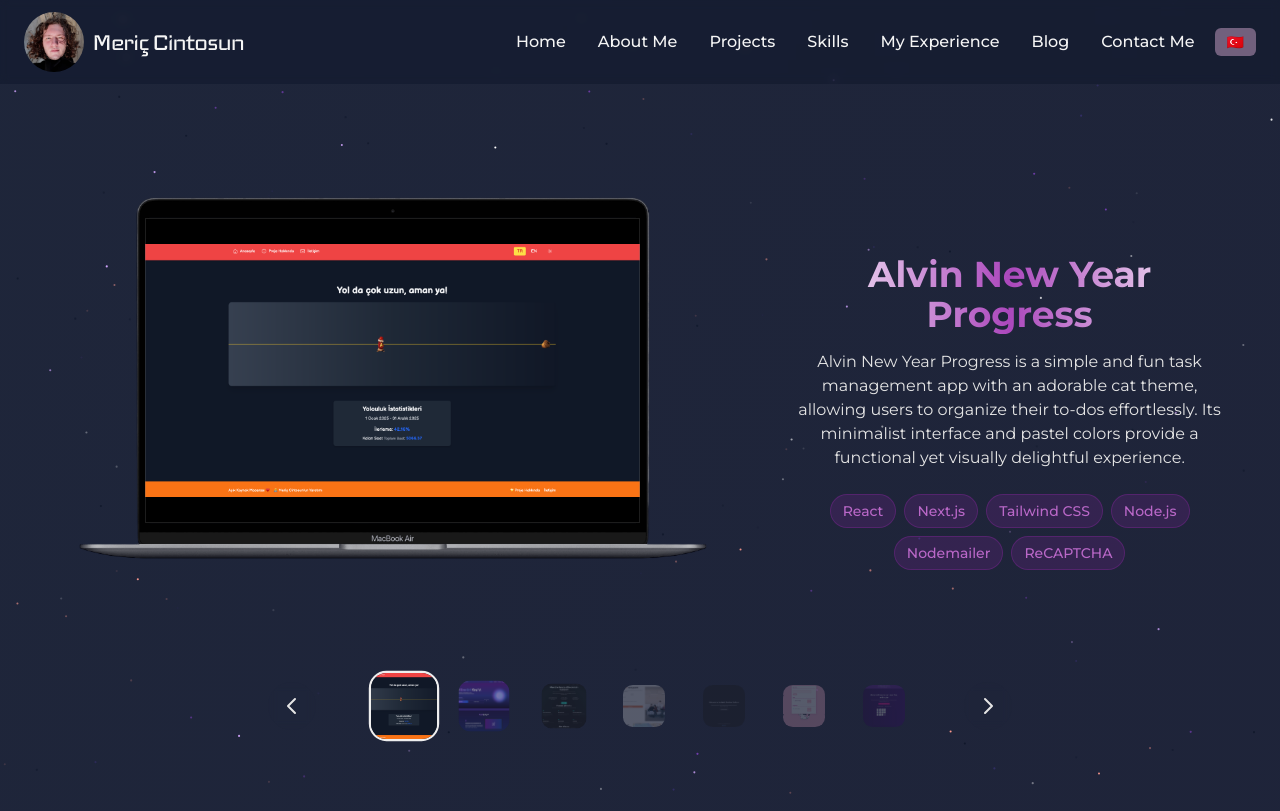
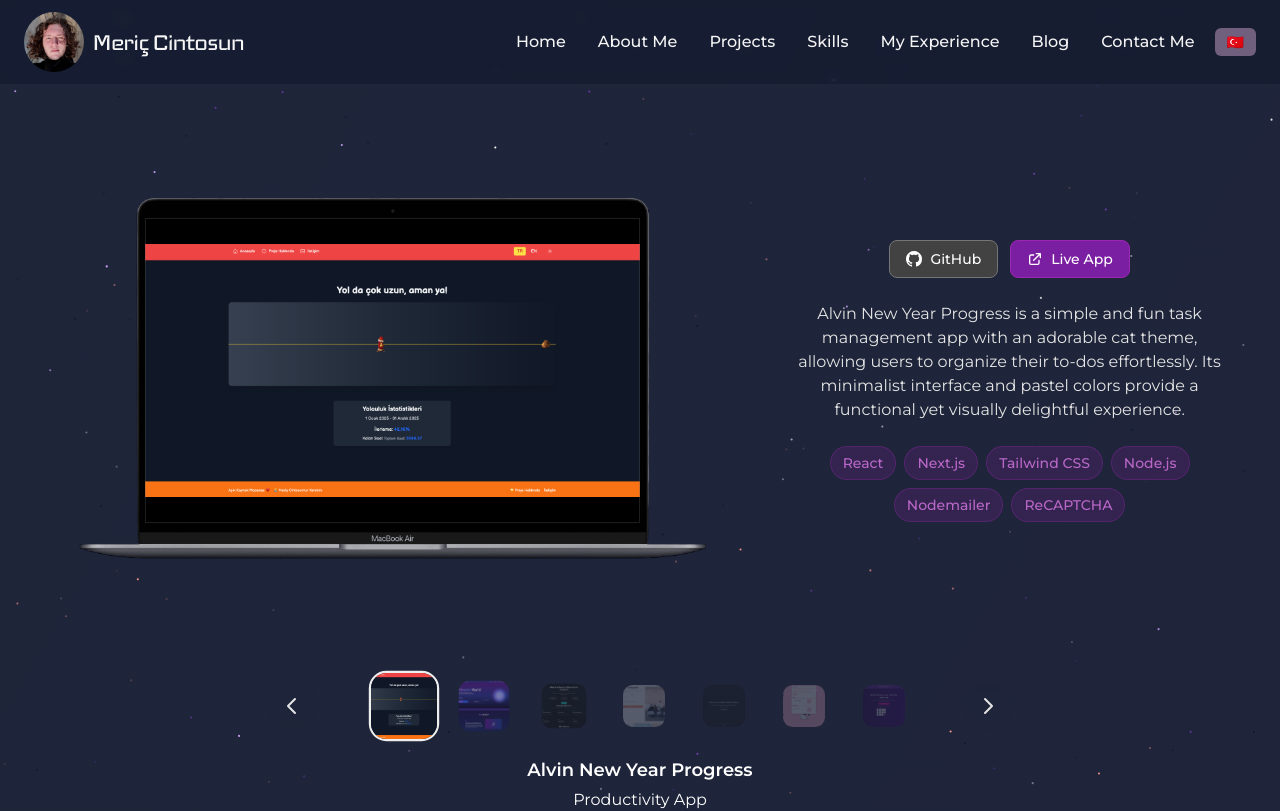
Before and after one commit to mericcintosun/meric-cintosun-portfolio, a Next.js app: page /projects in a window 1280 px wide. Shown: the top 811 px of the page. Built offline with nearby package versions, Linux system fonts and the light colour scheme.

Commit message:
added-new-project

```diff
--- a/src/app/projects/page.js
+++ b/src/app/projects/page.js
@@ -14,6 +14,9 @@ export default function Projects() {
     {
       title: t("alvinTitle"),
       description: t("alvinDesc"),
+      category: "Productivity App",
+      github: "https://github.com/mericcintosun/alvin-newyear-progress",
+      website: "https://alvin-newyear-progress.vercel.app/",
       technologies: [
         "React",
         "Next.js",
@@ -26,6 +29,9 @@ export default function Projects() {
     {
       title: t("aurascendTitle"),
       description: t("aurascendDesc"),
+      category: "Emotion AI",
+      github: "https://github.com/mericcintosun/aurascend",
+      website: "https://aurascend.vercel.app/",
       technologies: [
         "React",
         "Next.js",
@@ -37,6 +43,9 @@ export default function Projects() {
     {
       title: t("axisTitle"),
       description: t("axisDesc"),
+      category: "AI Assistant",
+      github: "https://github.com/mericcintosun/Xperience-hackathon-axis",
+      website: "https://axis-ai.vercel.app/",
       technologies: [
         "React",
         "Next.js",
@@ -49,6 +58,9 @@ export default function Projects() {
     {
       title: t("mediaAgencyTitle"),
       description: t("mediaAgencyDesc"),
+      category: "Website",
+      github: "https://github.com/mericcintosun/digital-agency-blog-website",
+      website: null,
       technologies: [
         "React",
         "Next.js",
@@ -61,6 +73,9 @@ export default function Projects() {
     {
       title: t("eduflowTitle"),
       description: t("eduflowDesc"),
+      category: "Education App",
+      github: "https://github.com/alperenbekci/eduflow",
+      website: "https://eduflow-tan.vercel.app/",
       technologies: [
         "React",
         "Next.js",
@@ -72,11 +87,17 @@ export default function Projects() {
     {
       title: t("kittyTodoTitle"),
       description: t("kittyTodoDesc"),
+      category: "Productivity App",
+      github: "https://github.com/mericcintosun/react-todolist-app/tree/main",
+      website: "https://react-todolist-app-psi.vercel.app/",
       technologies: ["React", "Tailwind CSS", "Local Storage"],
     },
     {
       title: t("makeCloneTitle"),
       description: t("makeCloneDesc"),
+      category: "Automation Tool",
+      github: "https://vercel.com/mericcintosun/make-clone",
+      website: "https://make-clone.vercel.app/",
       technologies: [
         "Next.js",
         "TailwindCSS",
@@ -88,11 +109,17 @@ export default function Projects() {
     {
       title: t("newsTrackerTitle"),
       description: t("newsTrackerDesc"),
+      category: "News App",
+      github: "https://github.com/mericcintosun/news-tracker-frontend-task/",
+      website: "https://news-tracker-frontend-task.vercel.app/",
       technologies: ["React", "Next.js", "Chart.js", "Web Notification API"],
     },
     {
       title: t("nonoTitle"),
       description: t("nonoDesc"),
+      category: "Puzzle Game",
+      github: null,
+      website: "https://devfolio.co/projects/nono-68b9",
       technologies: [
         "React",
         "Next.js",
@@ -105,6 +132,9 @@ export default function Projects() {
     {
       title: t("personaTitle"),
       description: t("personaDesc"),
+      category: "Web3 Wallet",
+      github: "https://github.com/itublockchain/ETHOnline24-Persona",
+      website: "https://persona-khaki.vercel.app/connected-wallet",
       technologies: [
         "React",
         "Next.js",
@@ -117,7 +147,18 @@ export default function Projects() {
     {
       title: t("riskonTitle"),
       description: t("riskonDesc"),
+      category: "DeFi Platform",
+      github: "https://github.com/mericcintosun/riskon",
+      website: "https://riskon.vercel.app/",
       technologies: ["React", "Next.js", "Stellar SDK", "AI", "TensorFlow.js"],
+    },
+    {
+      title: "Harry Potter dApp",
+      description: "HP NFTs – Wizarding World Digital Collectibles. HP NFTs is a blockchain marketplace built with Next.js and TailwindCSS, offering unique Harry Potter-themed NFTs. Users can create, collect, and trade magical artifacts from each Hogwarts house, bringing the Wizarding World to life in the realm of digital ownership.",
+      category: "NFT Marketplace",
+      github: "https://github.com/mericcintosun/harry-potter-dapp",
+      website: "https://harry-potter-dapp.vercel.app/",
+      technologies: ["React", "Next.js", "Tailwind CSS", "Blockchain", "NFT", "Web3"],
     },
   ];
 
@@ -178,6 +219,11 @@ export default function Projects() {
       alt: "Riskon project",
       title: "Riskon",
     },
+    {
+      src: "/projectImages/hp.png",
+      alt: "Harry Potter dApp project",
+      title: "Harry Potter dApp",
+    },
   ];
 
   // Aktif proje bilgileri
@@ -207,7 +253,7 @@ export default function Projects() {
   }, []);
 
   return (
-    <div className="bg-slate-900 min-h-screen w-full overflow-hidden mt-[-100px] relative">
+    <div className="bg-slate-900 min-h-screen w-full mt-[-100px] relative">
       {/* Ana Layout Container */}
       <div className="h-screen w-full grid grid-cols-1 lg:grid-cols-[60%_40%]">
 
@@ -223,13 +269,39 @@ export default function Projects() {
         </div>
 
         {/* Proje Bilgileri Section */}
-        <div className="bg-slate-900 flex items-center justify-center p-4 sm:p-6 lg:p-8 order-1 lg:order-2">
-          <div className="w-full max-w-lg lg:max-w-full h-full flex flex-col justify-center text-center">
+        <div className="bg-slate-900 flex items-start justify-center p-4 sm:p-6 lg:p-8 order-1 lg:order-2 mt-[180px]">
+          <div className="w-full max-w-lg lg:max-w-full h-full flex flex-col justify-start text-center">
 
-            {/* Proje Başlığı */}
-            <h1 className="text-xl sm:text-2xl lg:text-3xl xl:text-4xl font-bold bg-gradient-to-r from-white via-purple-400 to-white text-transparent bg-clip-text mb-3 lg:mb-4 leading-tight">
-              {activeProject.title}
-            </h1>
+            {/* GitHub ve Live App Butonları */}
+            <div className="flex flex-row gap-3 items-center justify-center mb-6">
+              {activeProject.github && (
+                <a
+                  href={activeProject.github}
+                  target="_blank"
+                  rel="noopener noreferrer"
+                  className="flex items-center gap-2 bg-gray-800 hover:bg-gray-700 transition-colors duration-200 rounded-lg px-4 py-2 border border-gray-600"
+                >
+                  <svg className="w-4 h-4 text-white" fill="currentColor" viewBox="0 0 24 24">
+                    <path d="M12 0C5.37 0 0 5.37 0 12c0 5.31 3.435 9.795 8.205 11.385.6.105.825-.255.825-.57 0-.285-.015-1.23-.015-2.235-3.015.555-3.795-.735-4.035-1.41-.135-.345-.72-1.41-1.23-1.695-.42-.225-1.02-.78-.015-.795.945-.015 1.62.87 1.845 1.23 1.08 1.815 2.805 1.305 3.495.99.105-.78.42-1.305.765-1.605-2.67-.3-5.46-1.335-5.46-5.925 0-1.305.465-2.385 1.23-3.225-.12-.3-.54-1.53.12-3.18 0 0 1.005-.315 3.3 1.23.96-.27 1.98-.405 3-.405s2.04.135 3 .405c2.295-1.56 3.3-1.23 3.3-1.23.66 1.65.24 2.88.12 3.18.765.84 1.23 1.905 1.23 3.225 0 4.605-2.805 5.625-5.475 5.925.435.375.81 1.095.81 2.22 0 1.605-.015 2.895-.015 3.3 0 .315.225.69.825.57A12.02 12.02 0 0024 12c0-6.63-5.37-12-12-12z"/>
+                  </svg>
+                  <span className="text-sm font-medium text-white">GitHub</span>
+                </a>
+              )}
+
+              {activeProject.website && (
+                <a
+                  href={activeProject.website}
+                  target="_blank"
+                  rel="noopener noreferrer"
+                  className="flex items-center gap-2 bg-purple-700 hover:bg-purple-600 transition-colors duration-200 rounded-lg px-4 py-2 border border-purple-500"
+                >
+                  <svg className="w-4 h-4 text-white" fill="none" stroke="currentColor" viewBox="0 0 24 24">
+                    <path strokeLinecap="round" strokeLinejoin="round" strokeWidth={2} d="M10 6H6a2 2 0 00-2 2v10a2 2 0 002 2h10a2 2 0 002-2v-4M14 4h6m0 0v6m0-6L10 14" />
+                  </svg>
+                  <span className="text-sm font-medium text-white">Live App</span>
+                </a>
+              )}
+            </div>
 
             {/* Proje Açıklaması */}
             <p className="text-xs sm:text-sm lg:text-base text-slate-300 max-w-full mx-auto mb-4 lg:mb-6 leading-relaxed px-2 lg:px-0">
@@ -259,6 +331,18 @@ export default function Projects() {
           onProjectChange={handleProjectChange}
         />
       </div>
+
+      {/* Proje Başlığı ve Alanı - Navigation'ın altında */}
+      <div className="absolute top-[680px] left-1/2 transform -translate-x-1/2 z-10 text-center">
+        <div className="mt-12">
+        <h1 className="text-sm lg:text-lg font-semibold text-white mb-1 leading-tight">
+          {activeProject.title}
+        </h1>
+        <p className="text-sm sm:text-base text-white font-normal mb-4">
+          {activeProject.category}
+        </p>
+        </div>
+      </div>
     </div>
   );
 }
--- a/src/components/ProjectNavigation.js
+++ b/src/components/ProjectNavigation.js
@@ -23,6 +23,7 @@ export default function ProjectNavigation({
     "/projectImages/nono.png",
     "/projectImages/persona.png",
     "/projectImages/riskon.png",
+    "/projectImages/hp.png",
   ];
 
   // Aktif proje için renk paleti
```
Also changed, not shown: public/projectImages/hp.png (added).
